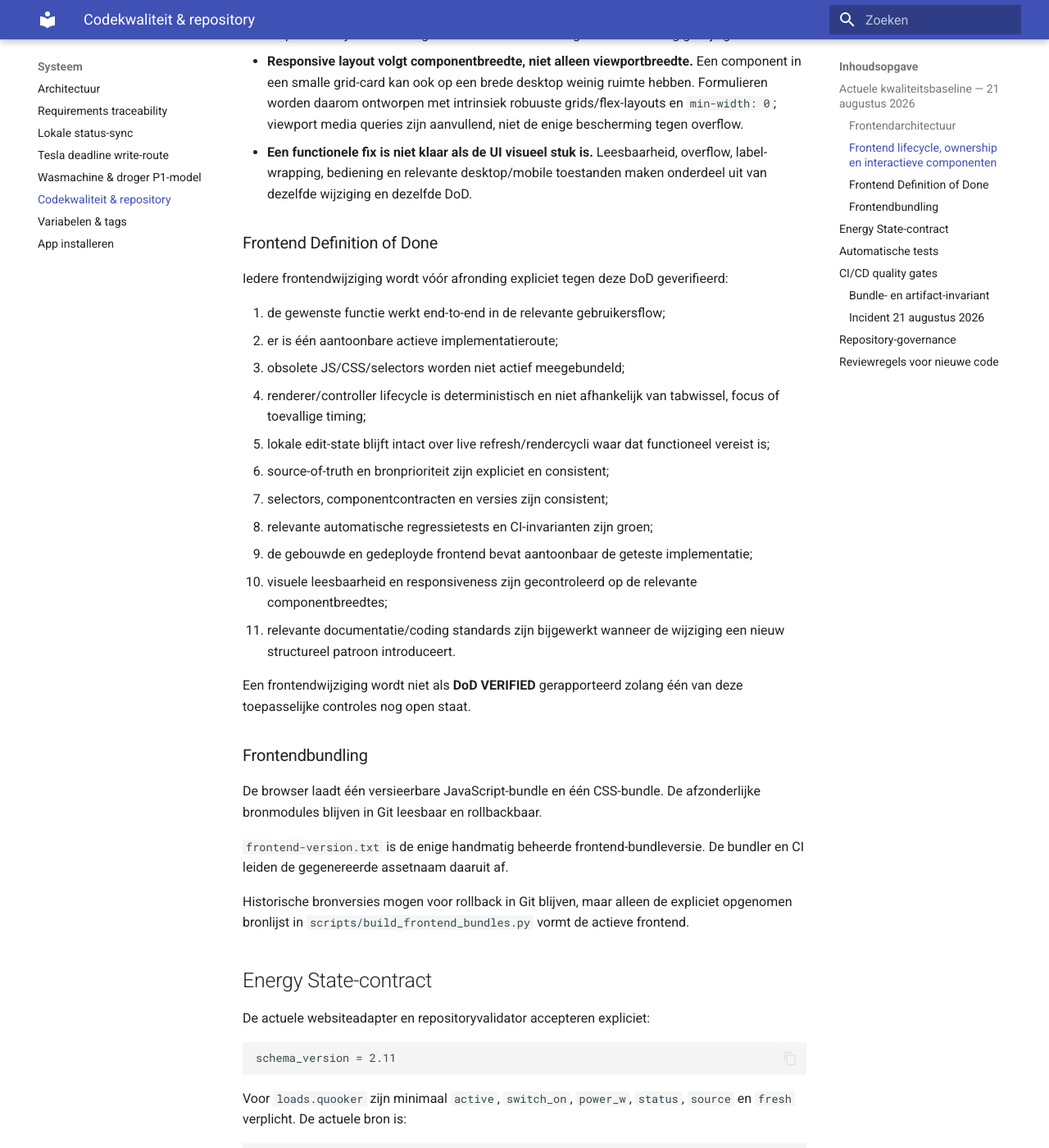
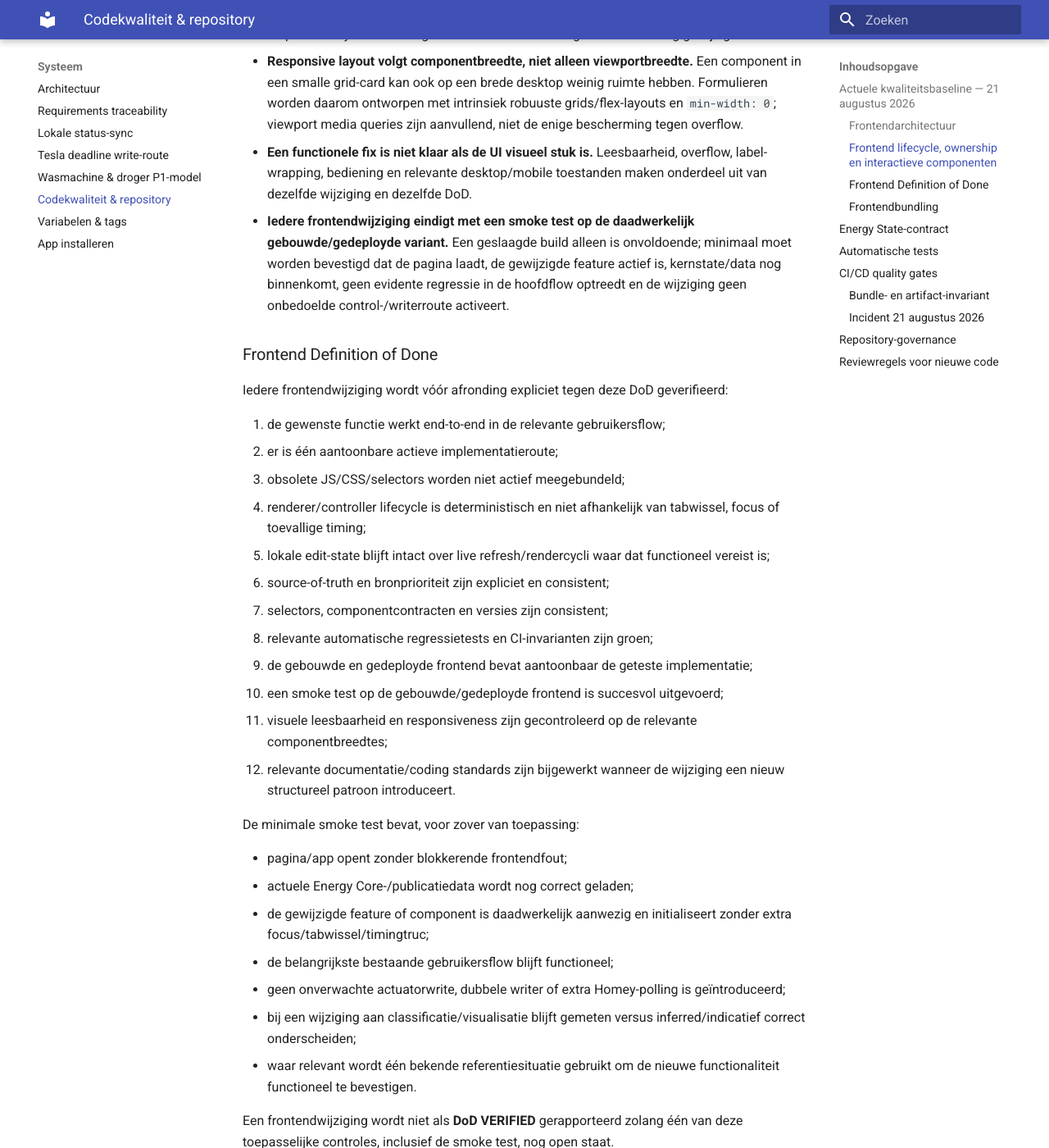
Before and after one commit to OnsKasteeltje/homey-energy-manual, an MkDocs documentation site: the page built from docs/codekwaliteit.md, in a window 1280 px wide and 1400 px high, scrolled down 2094 px. Shown: the whole window at 82% size. Built offline with MkDocs 1.6.1 and Material for MkDocs 9.7.7, drawn with Linux system fonts in a browser that asks for light colours; some of the changed text lies outside the part shown.

Commit message:
docs: require frontend smoke test in coding standards

````diff
--- a/docs/codekwaliteit.md
+++ b/docs/codekwaliteit.md
@@ -47,6 +47,7 @@ Voor interactieve frontendcomponenten gelden aanvullend de volgende harde coding
 - **Debug eerst de laag, wijzig daarna pas code.** Bij frontendproblemen wordt eerst vastgesteld of het defect in data, rendering, controller/binding, bundling, deployment/cache of responsive layout zit. In beginsel wordt alleen de aangetoonde foutlaag gewijzigd.
 - **Responsive layout volgt componentbreedte, niet alleen viewportbreedte.** Een component in een smalle grid-card kan ook op een brede desktop weinig ruimte hebben. Formulieren worden daarom ontworpen met intrinsiek robuuste grids/flex-layouts en `min-width: 0`; viewport media queries zijn aanvullend, niet de enige bescherming tegen overflow.
 - **Een functionele fix is niet klaar als de UI visueel stuk is.** Leesbaarheid, overflow, label-wrapping, bediening en relevante desktop/mobile toestanden maken onderdeel uit van dezelfde wijziging en dezelfde DoD.
+- **Iedere frontendwijziging eindigt met een smoke test op de daadwerkelijk gebouwde/gedeployde variant.** Een geslaagde build alleen is onvoldoende; minimaal moet worden bevestigd dat de pagina laadt, de gewijzigde feature actief is, kernstate/data nog binnenkomt, geen evidente regressie in de hoofdflow optreedt en de wijziging geen onbedoelde control-/writerroute activeert.
 
 ### Frontend Definition of Done
 
@@ -61,10 +62,21 @@ Iedere frontendwijziging wordt vóór afronding expliciet tegen deze DoD geverif
 7. selectors, componentcontracten en versies zijn consistent;
 8. relevante automatische regressietests en CI-invarianten zijn groen;
 9. de gebouwde en gedeployde frontend bevat aantoonbaar de geteste implementatie;
-10. visuele leesbaarheid en responsiveness zijn gecontroleerd op de relevante componentbreedtes;
-11. relevante documentatie/coding standards zijn bijgewerkt wanneer de wijziging een nieuw structureel patroon introduceert.
+10. een smoke test op de gebouwde/gedeployde frontend is succesvol uitgevoerd;
+11. visuele leesbaarheid en responsiveness zijn gecontroleerd op de relevante componentbreedtes;
+12. relevante documentatie/coding standards zijn bijgewerkt wanneer de wijziging een nieuw structureel patroon introduceert.
 
-Een frontendwijziging wordt niet als **DoD VERIFIED** gerapporteerd zolang één van deze toepasselijke controles nog open staat.
+De minimale smoke test bevat, voor zover van toepassing:
+
+- pagina/app opent zonder blokkerende frontendfout;
+- actuele Energy Core-/publicatiedata wordt nog correct geladen;
+- de gewijzigde feature of component is daadwerkelijk aanwezig en initialiseert zonder extra focus/tabwissel/timingtruc;
+- de belangrijkste bestaande gebruikersflow blijft functioneel;
+- geen onverwachte actuatorwrite, dubbele writer of extra Homey-polling is geïntroduceerd;
+- bij een wijziging aan classificatie/visualisatie blijft gemeten versus inferred/indicatief correct onderscheiden;
+- waar relevant wordt één bekende referentiesituatie gebruikt om de nieuwe functionaliteit functioneel te bevestigen.
+
+Een frontendwijziging wordt niet als **DoD VERIFIED** gerapporteerd zolang één van deze toepasselijke controles, inclusief de smoke test, nog open staat.
 
 ### Frontendbundling
 
@@ -135,7 +147,11 @@ mkdocs build --strict
 DEPLOYED ARTIFACT INVARIANT
         ↓
 Pages artifact/deploy
+        ↓
+SMOKE TEST op gebouwde/gedeployde frontend
 ```
+
+De CI-gates bewijzen structurele correctheid van build en artifact. De smoke test bewijst aanvullend dat de belangrijkste runtime-/gebruikersflow na de wijziging in de daadwerkelijk gebouwde of gedeployde variant basaal functioneert.
 
 ### Bundle- en artifact-invariant
 
@@ -168,7 +184,7 @@ De productie-Live View publiceerde daarna opnieuw actueel en toont Quooker als a
 `main` is nog niet volledig beschermd. Gewenste doeltoestand blijft:
 
 ```text
-feature/change → Pull Request → required checks groen → merge main → Pages deployment
+feature/change → Pull Request → required checks groen → merge main → Pages deployment → smoke test
 ```
 
 Prioriteiten:
@@ -193,6 +209,7 @@ Bij iedere relevante wijziging wordt minimaal gecontroleerd:
 - geen afhankelijkheid van focus/tabwissel/timing om een component correct te initialiseren;
 - responsive layout controleren op daadwerkelijke componentbreedte;
 - frontend-DoD expliciet verifiëren vóór afronding;
+- na frontendwijzigingen altijd een smoke test uitvoeren op de gebouwde/gedeployde variant;
 - gegenereerde bundle én Pages-artifact aantoonbaar synchroon met de bron;
 - veilige rollback mogelijk.
 
````
